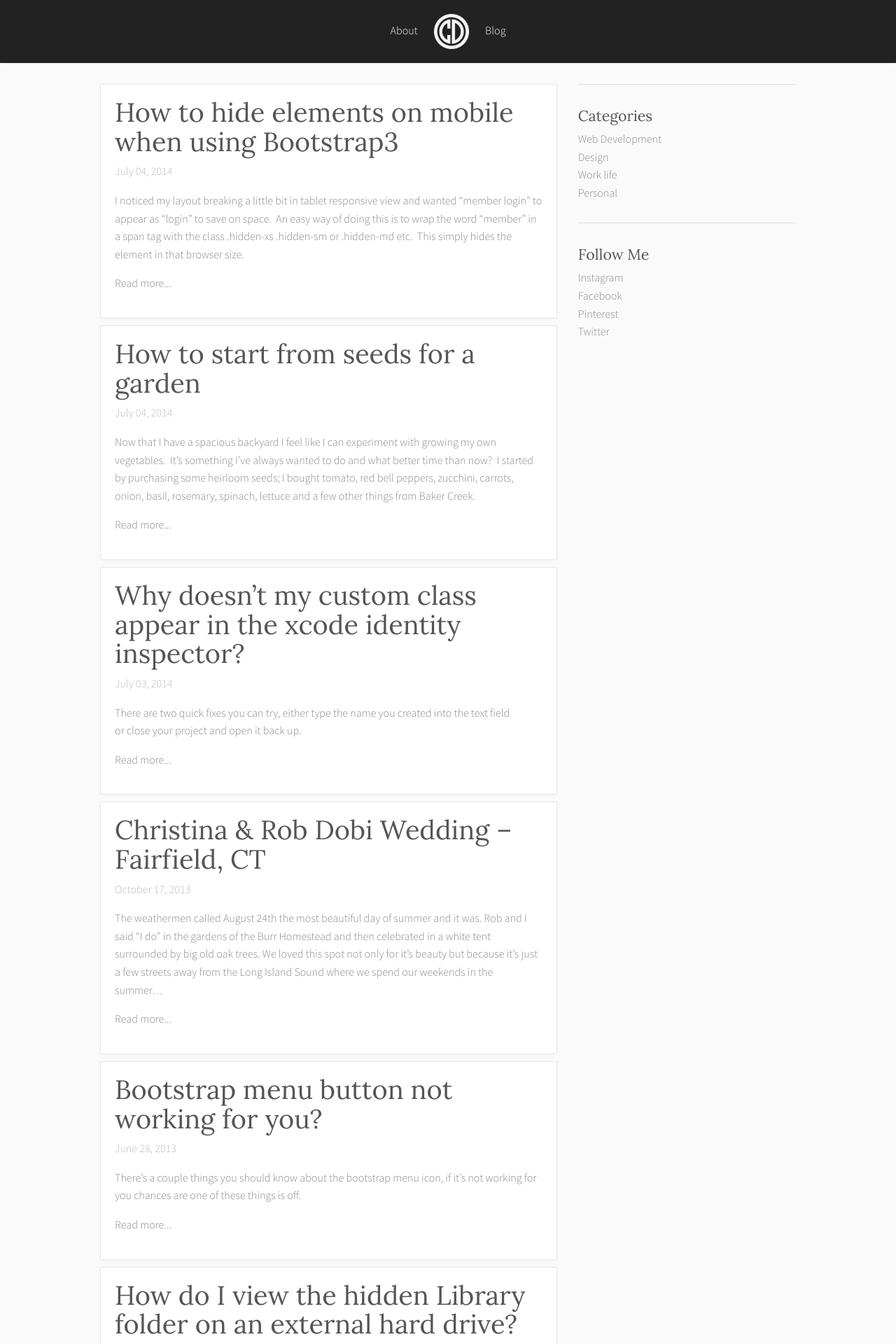
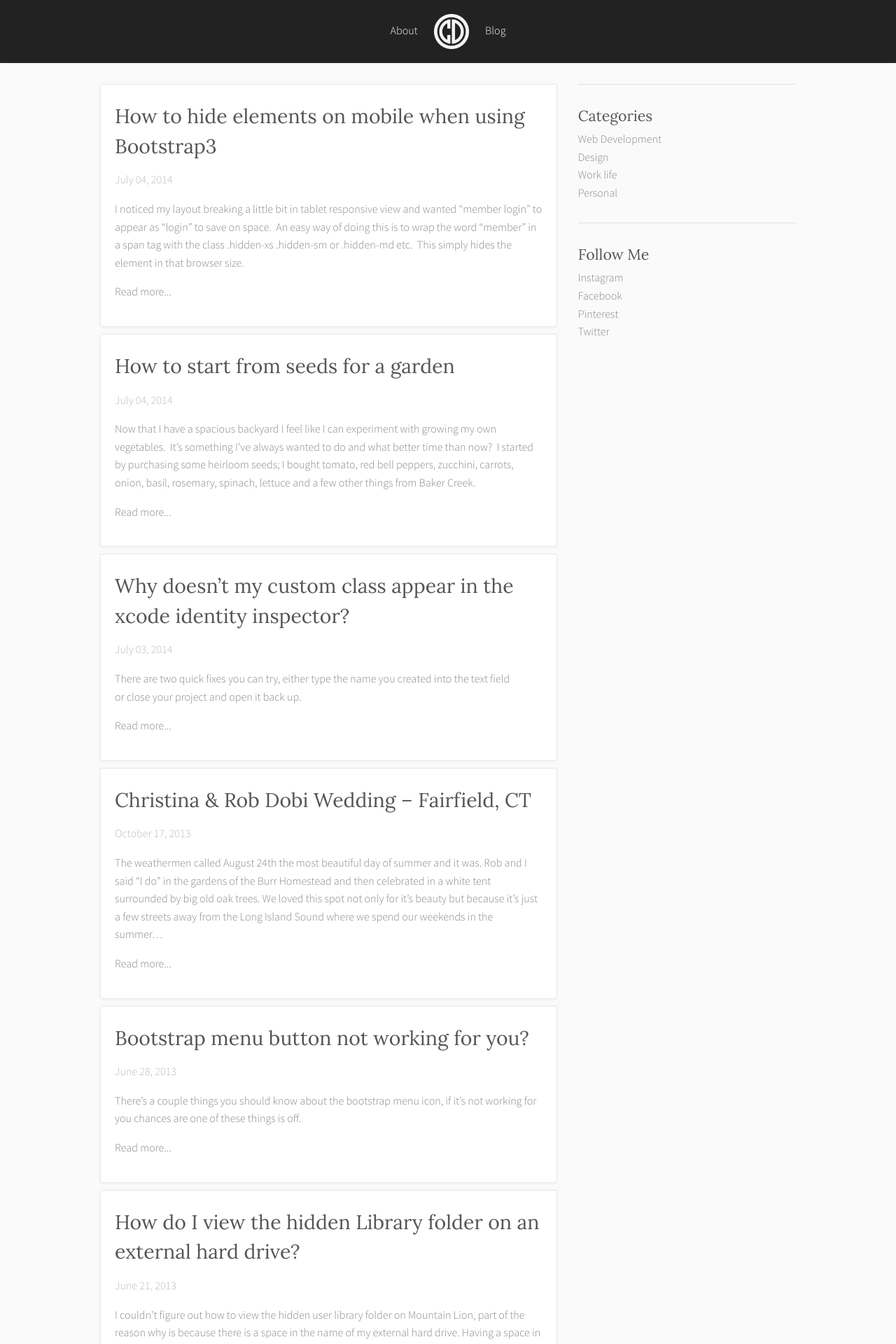
Before and after one commit to iamchristinabot/iamchristinabot.github.io, a Jekyll site: the page built from blog/index.html, in a window 1280 px wide. Shown: the top 1920 px of the page at 70% size. Built offline with Jekyll 4.4.1, drawn with Linux system fonts in a browser that asks for light colours; nearby versions of some CDN libraries.

Commit message:
Make titles smaller on posts

```diff
--- a/_includes/post-card.html
+++ b/_includes/post-card.html
@@ -1,7 +1,10 @@
 <li class="card">
   <a href="{{ post.url | prepend: site.baseurl }}">
-    <h3 class="title">{{ post.title }}</h3>
+    <h4 class="title">{{ post.title }}</h4>
     <p class="muted timestamp">{{ post.date | date: '%B %d, %Y' }}</p>
+    {% if post.image %}
+        <img src="{{post.image}}" class="img-responsive">
+    {% endif %}
     <p>{{post.excerpt}}</p>
   </a>
   <a href="{{ post.url | prepend: site.baseurl }}">
```
